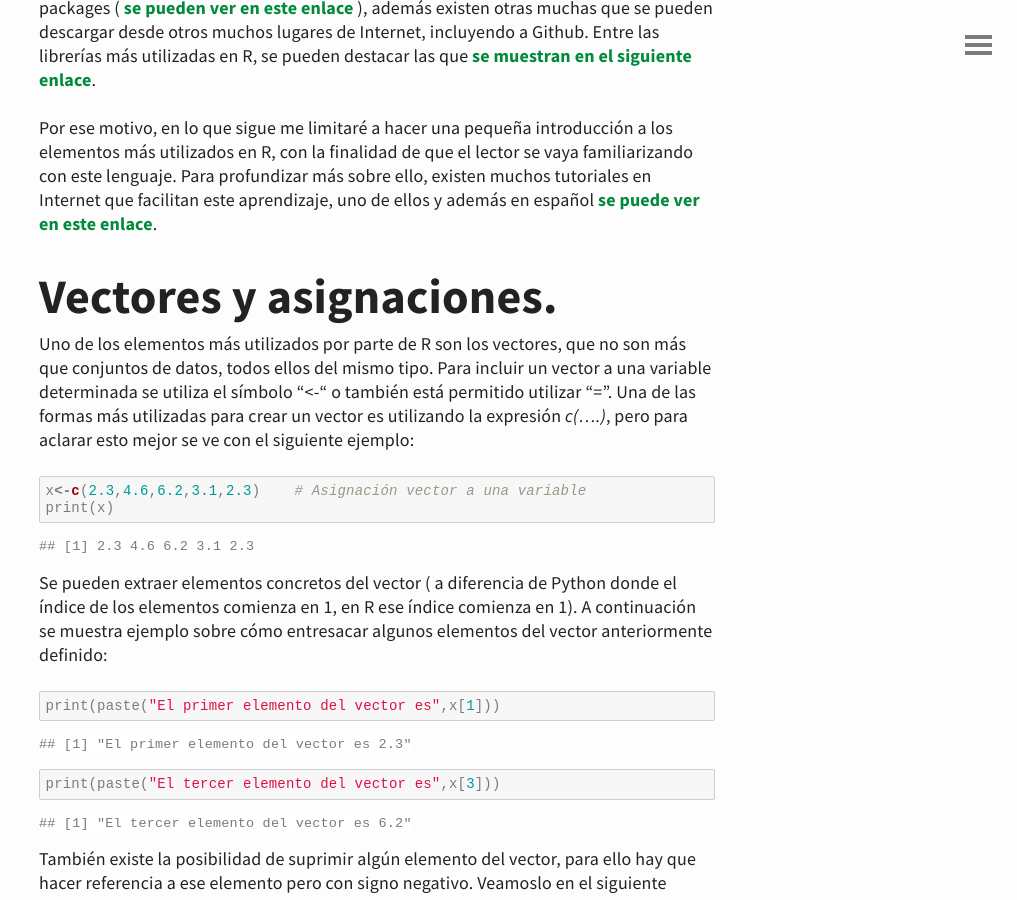
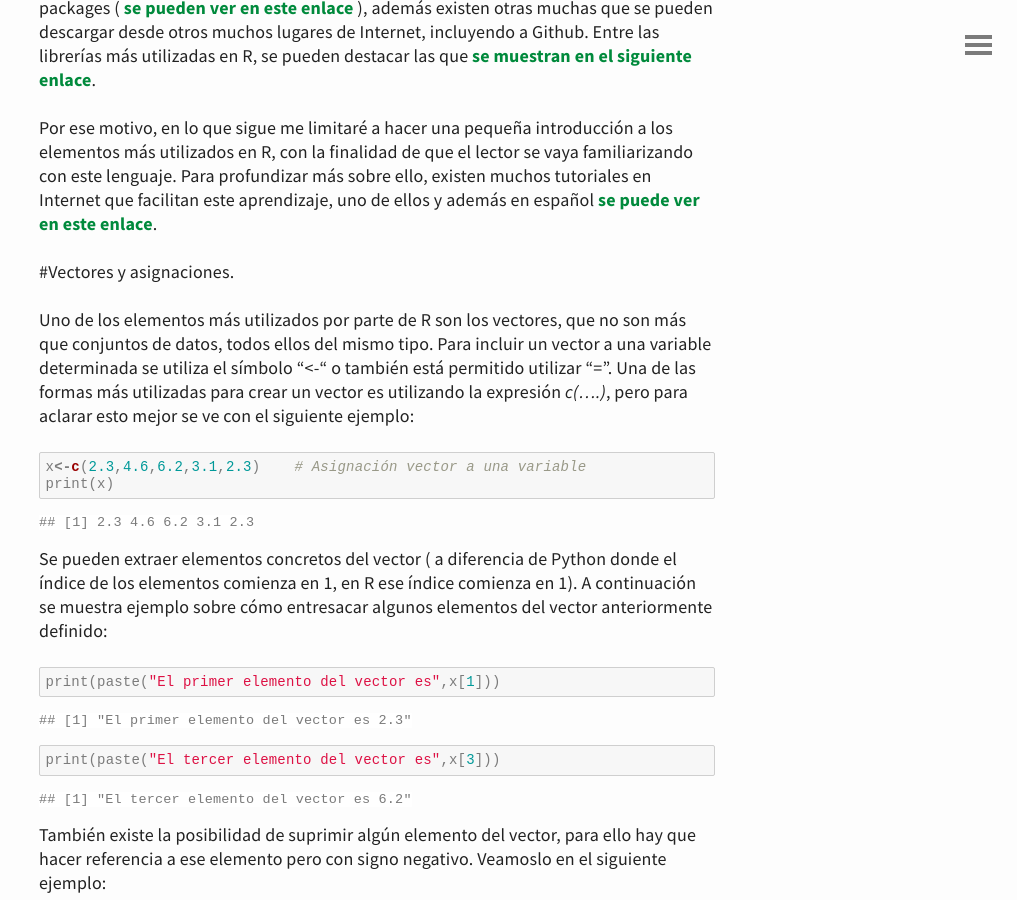
Before and after one commit to bigdatafran/big_data, a Jekyll site: the page built from _posts/R/2018-09-02-PrimerosPasosR.md, in a window 1280 px wide and 900 px high, scrolled down 747 px. Shown: the whole window, without its empty margins (263-1280 px from the left). Built offline with Jekyll 4.4.1, drawn with Linux system fonts in a browser that asks for light colours.

Commit message:
Mas cambios

```diff
--- a/_posts/R/2018-09-02-PrimerosPasosR.md
+++ b/_posts/R/2018-09-02-PrimerosPasosR.md
@@ -25,8 +25,7 @@ Indudablemente exponer todas las posibilidades que nos ofrece R en un post serí
 
 Por ese motivo, en lo que sigue me limitaré a hacer una pequeña introducción a los elementos más utilizados en R, con la finalidad de que el lector se vaya familiarizando con este lenguaje. Para profundizar más sobre ello, existen muchos tutoriales en Internet que facilitan este aprendizaje, uno de ellos y además en español [se puede ver en este enlace](https://cran.r-project.org/doc/contrib/rdebuts_es.pdf){:target="\_blank"}.
 
-Vectores y asignaciones.
-========================
+#Vectores y asignaciones.
 {:toc}
 Uno de los elementos más utilizados por parte de R son los vectores, que no son más que conjuntos de datos, todos ellos del mismo tipo. Para incluir un vector a una variable determinada se utiliza el símbolo "&lt;-" o también está permitido utilizar "=". Una de las formas más utilizadas para crear un vector es utilizando la expresión *c(....)*, pero para aclarar esto mejor se ve con el siguiente ejemplo:
 
```
